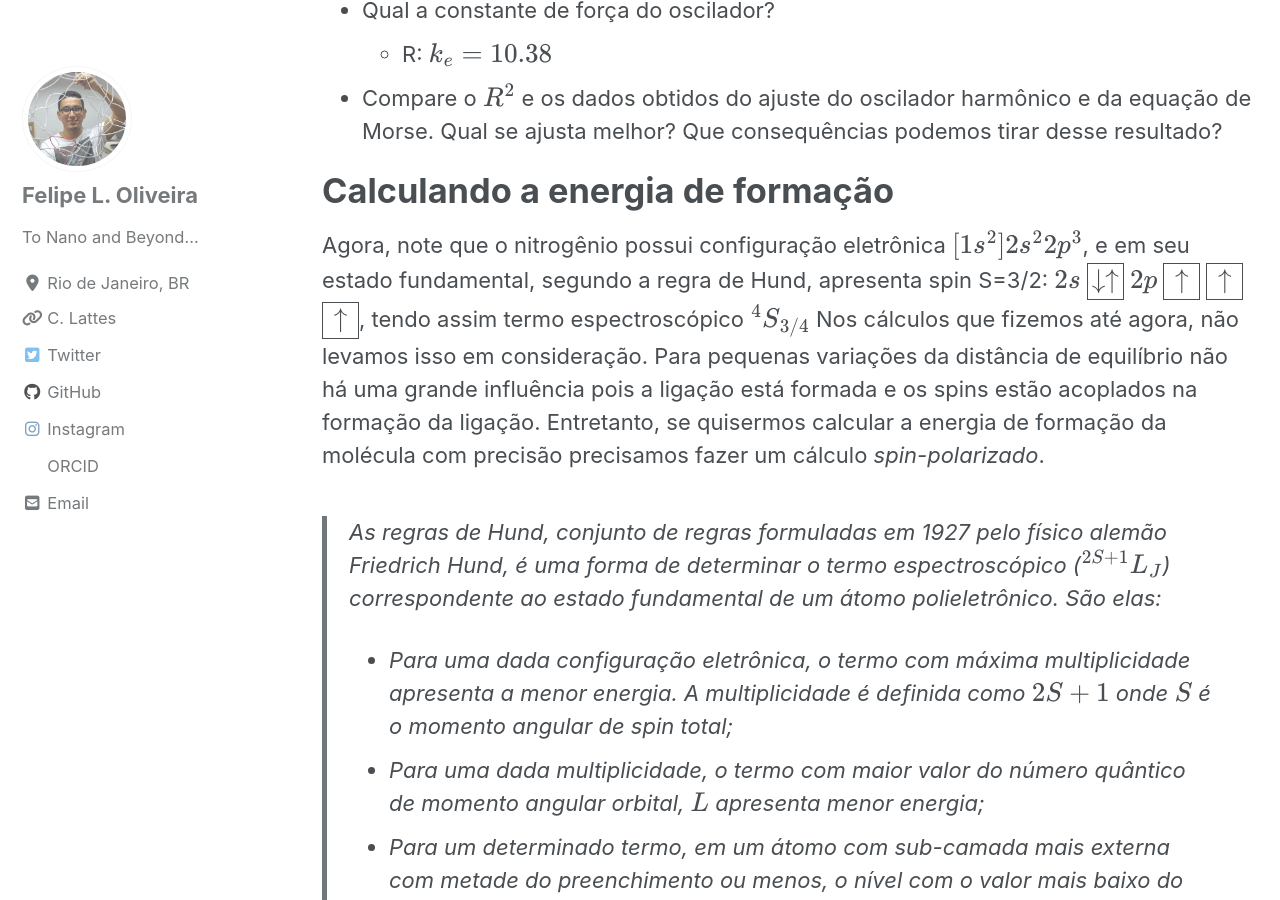
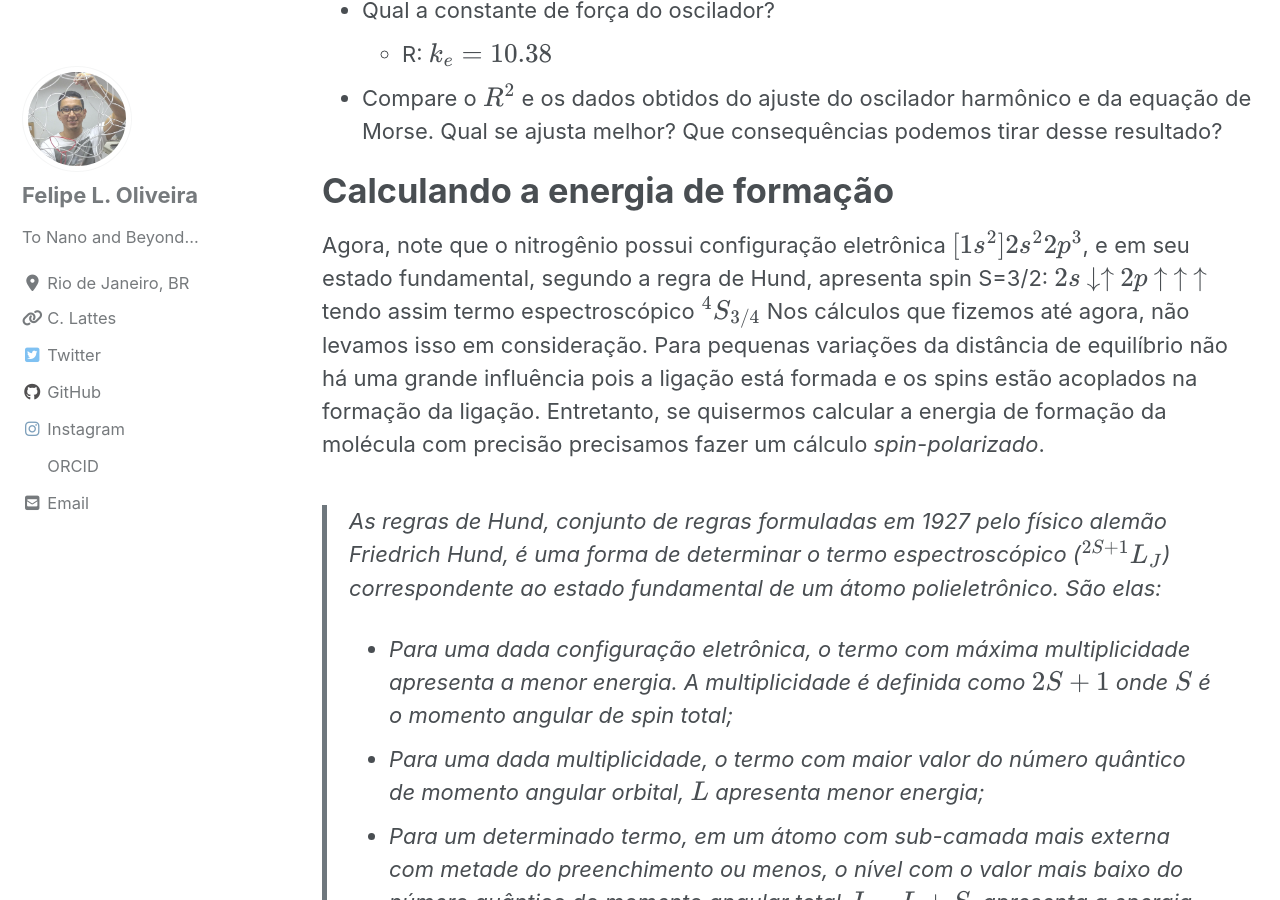
Before and after one commit to lipelopesoliveira/lipelopesoliveira.github.io, a Jekyll site: the page built from _posts/tutoriais_qe/2019-08-30-cap2-1.md, in a window 1280 px wide and 900 px high, scrolled down 4508 px. Built offline with Jekyll 4.4.1, drawn with Linux system fonts in a browser that asks for light colours; cached includes are drawn as plain includes; nearby versions of some CDN libraries; formulas are drawn with MathJax 3.

Commit message:
Update 2019-08-30-cap2-1.md

```diff
--- a/_posts/tutoriais_qe/2019-08-30-cap2-1.md
+++ b/_posts/tutoriais_qe/2019-08-30-cap2-1.md
@@ -94,7 +94,7 @@ onde $$r$$ é a distância interatômica, $$r_e$$ a distância de equilíbrio da
 
 # Calculando a energia de formação
 
-Agora, note que o nitrogênio possui configuração eletrônica $$[1s^2]2s^22p^3$$, e em seu estado fundamental, segundo a regra de Hund, apresenta spin S=3/2:  $$2s$$ $$\framebox[.25in]{$\downarrow \uparrow$}$$  $$2p$$ $$\framebox[.25in]{$\uparrow$}$$ $$\framebox[.25in]{$\uparrow$}$$ $$\framebox[.25in]{$\uparrow$}$$, tendo assim termo espectroscópico $$^4S_{3/4}$$ Nos cálculos que fizemos até agora, não levamos isso em consideração. Para pequenas variações  da distância de equilíbrio não há uma grande influência pois a ligação está formada e os spins estão acoplados na formação da ligação. Entretanto, se quisermos calcular a energia de formação da molécula com precisão precisamos fazer um cálculo *spin-polarizado*.
+Agora, note que o nitrogênio possui configuração eletrônica $$[1s^2]2s^22p^3$$, e em seu estado fundamental, segundo a regra de Hund, apresenta spin S=3/2:  $$2s$$ $$\downarrow \uparrow$$  $$2p$$ $$\uparrow$$ $$\uparrow$$ $$\uparrow$$ tendo assim termo espectroscópico $$^4S_{3/4}$$ Nos cálculos que fizemos até agora, não levamos isso em consideração. Para pequenas variações  da distância de equilíbrio não há uma grande influência pois a ligação está formada e os spins estão acoplados na formação da ligação. Entretanto, se quisermos calcular a energia de formação da molécula com precisão precisamos fazer um cálculo *spin-polarizado*.
 
 > As regras de Hund, conjunto de regras formuladas em 1927 pelo físico alemão Friedrich Hund, é uma forma de determinar o termo espectroscópico ($$^{2S+1}L_J$$) correspondente ao estado fundamental de um átomo polieletrônico. São elas:
   * Para uma dada configuração eletrônica, o termo com máxima multiplicidade apresenta a menor energia. A multiplicidade é definida como $$2S+1$$ onde $$S$$ é o momento angular de spin total;
```
